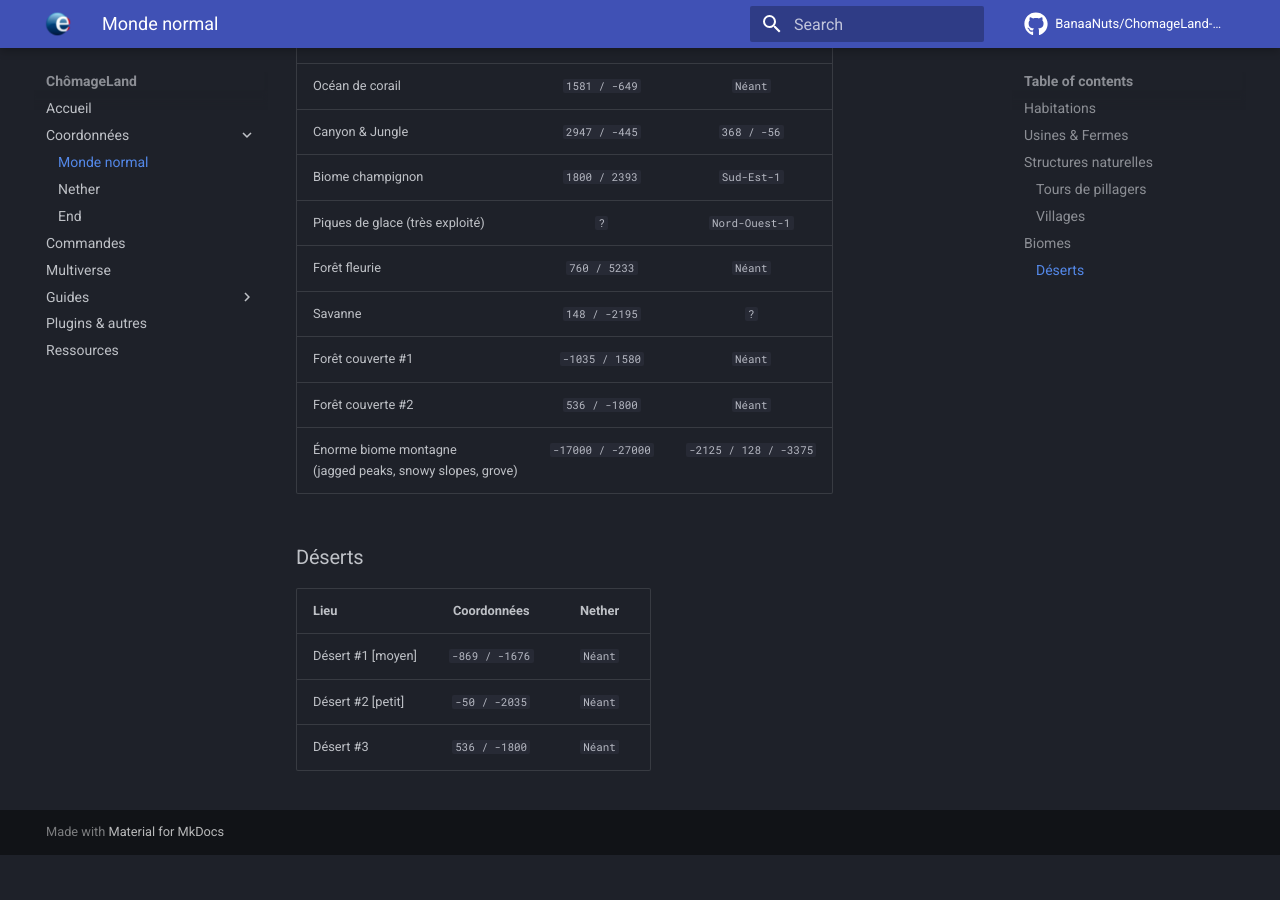
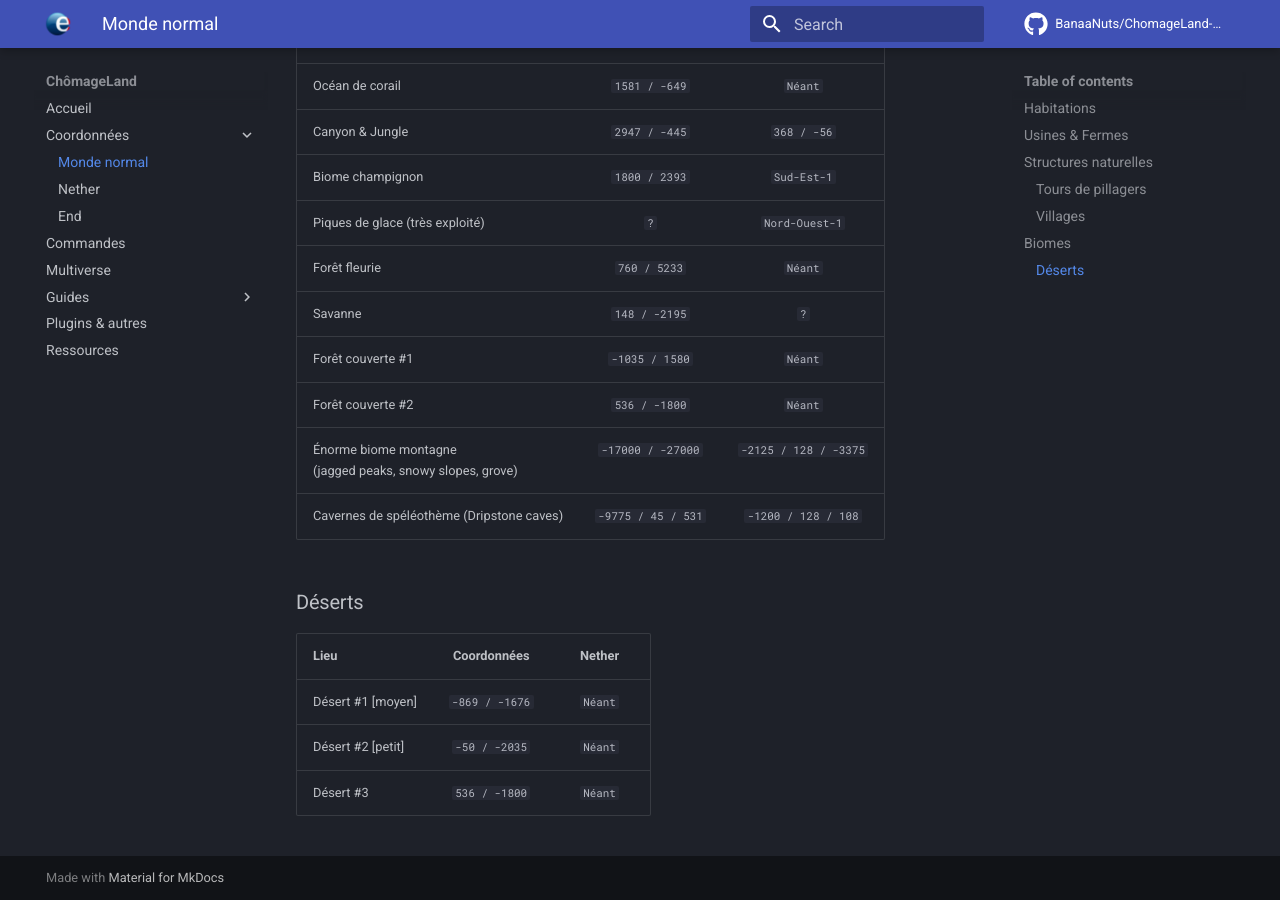
Before and after one commit to BanaaNuts/ChomageLand-Web, an MkDocs documentation site: the page built from docs/coordonnees/coordonnees_normal.md, in a window 1280 px wide and 900 px high, scrolled down 2785 px. Built offline with MkDocs 1.6.1 and Material for MkDocs 9.7.7, drawn with Linux system fonts in a browser that asks for light colours; comment, search, counter and statistics services are not loaded; before the commit the page ends 3640 px from its top, so only the background shows below that.

Commit message:
Ajout coordonnées dripstone cave

```diff
--- a/docs/coordonnees/coordonnees_normal.md
+++ b/docs/coordonnees/coordonnees_normal.md
@@ -80,6 +80,7 @@ Liste des coordonnées importantes dans le monde normal et leur portail associé
 | Forêt couverte #1 | `-1035 / 1580` | `Néant` |
 | Forêt couverte #2 | `536 / -1800` | `Néant` |
 | Énorme biome montagne<br/>(jagged peaks, snowy slopes, grove) | `-17000 / -27000` | `-2125 / 128 / -3375` |
+| Cavernes de spéléothème (Dripstone caves) | `-9775 / 45 / 531` | `-1200 / 128 / 108` |
 
 ### Déserts
 
```
